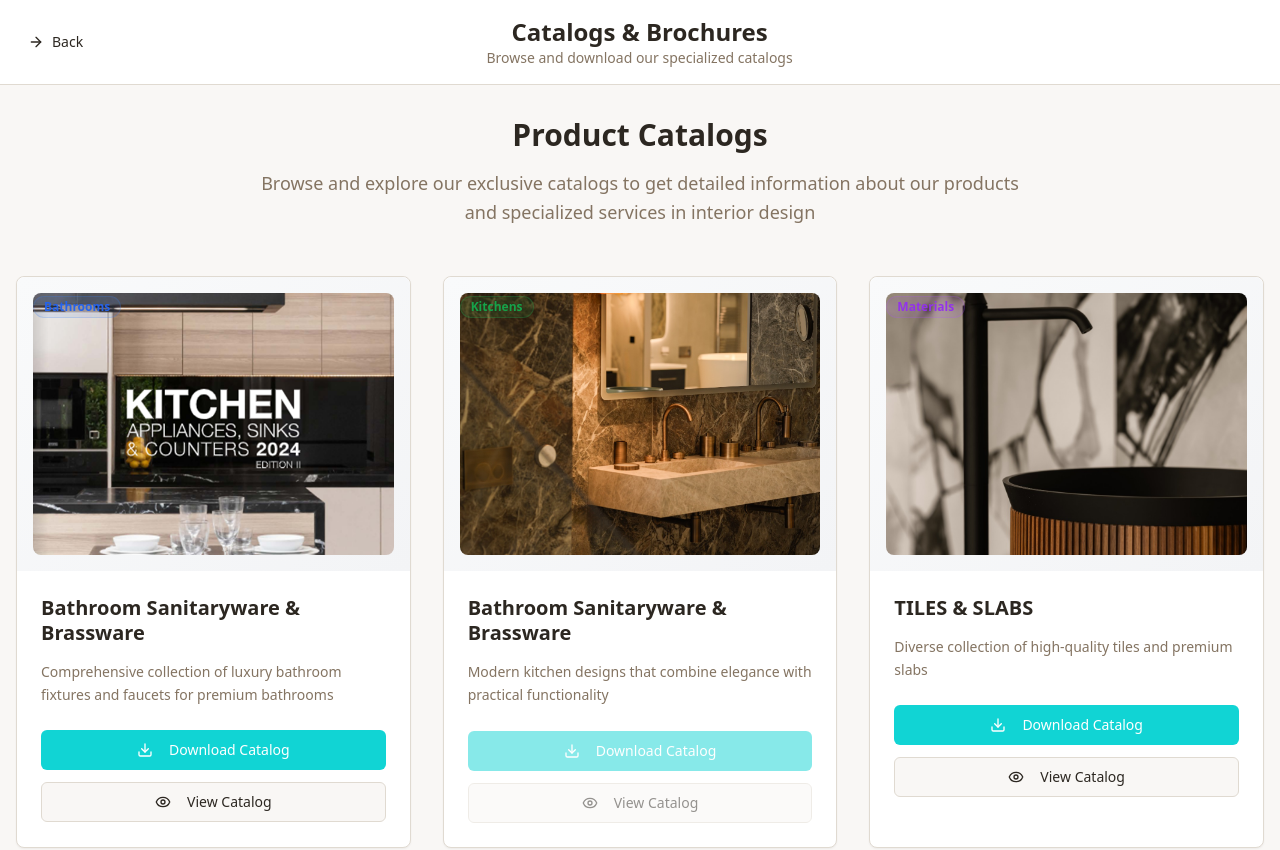
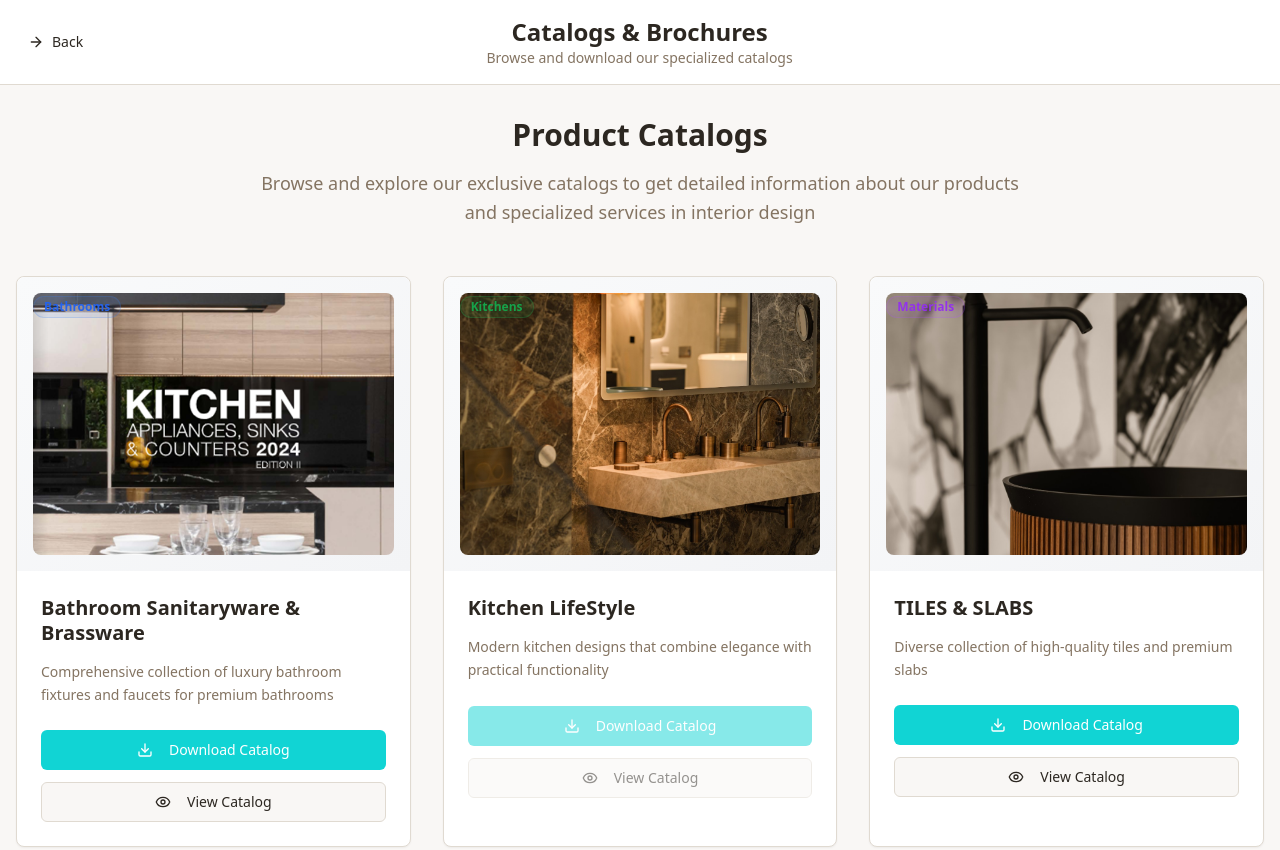
Before and after one commit to sahargeb/manus-space-tweak-spark, a React (Vite) app: page /brochures in a window 1280 px wide. Shown: the top 850 px of the page. Built offline with nearby package versions, Linux system fonts and the light colour scheme.

Commit message:
Update brochure name
Changed the brochure name to "Kitchen LifeStyle".

```diff
--- a/src/pages/Brochures.tsx
+++ b/src/pages/Brochures.tsx
@@ -26,7 +26,7 @@ const Brochures = () => {
     viewLink: "https://drive.google.com/file/d/1fa_w2lJyvsECR_mOZVDkZHBuX1e6y5iO/view?usp=sharing"
   }, {
     id: 2,
-    title: "Bathroom Sanitaryware & Brassware",
+    title: "Kitchen LifeStyle",
     description: "Modern kitchen designs that combine elegance with practical functionality",
     image: "/lovable-uploads/8f4ea90d-110a-42bb-9a4c-d29fab5cd69a.png",
     category: "Kitchens",
```
